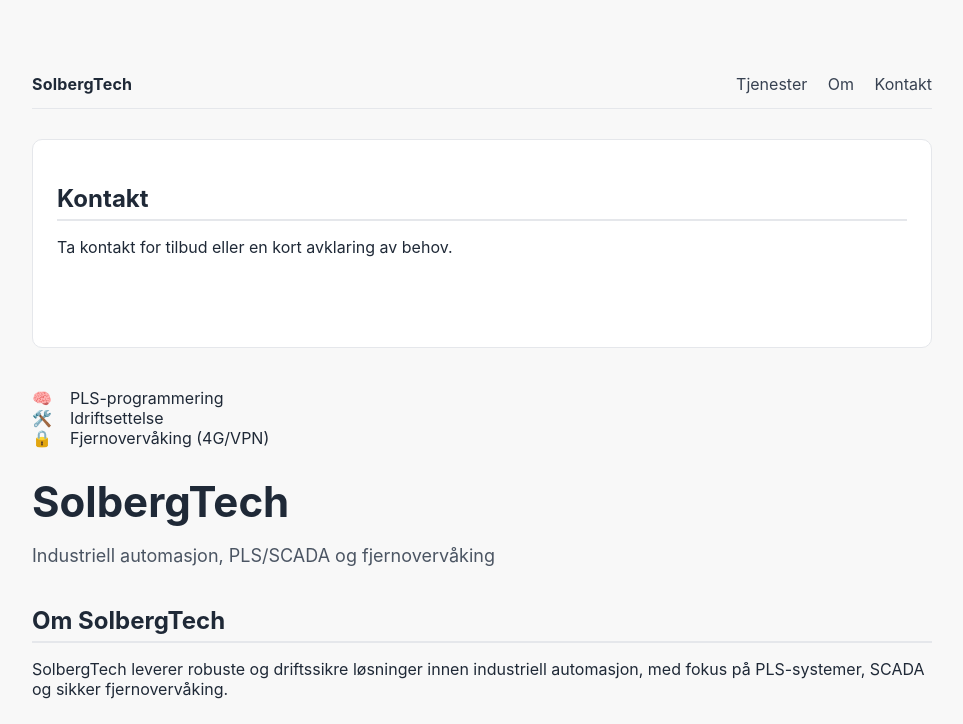
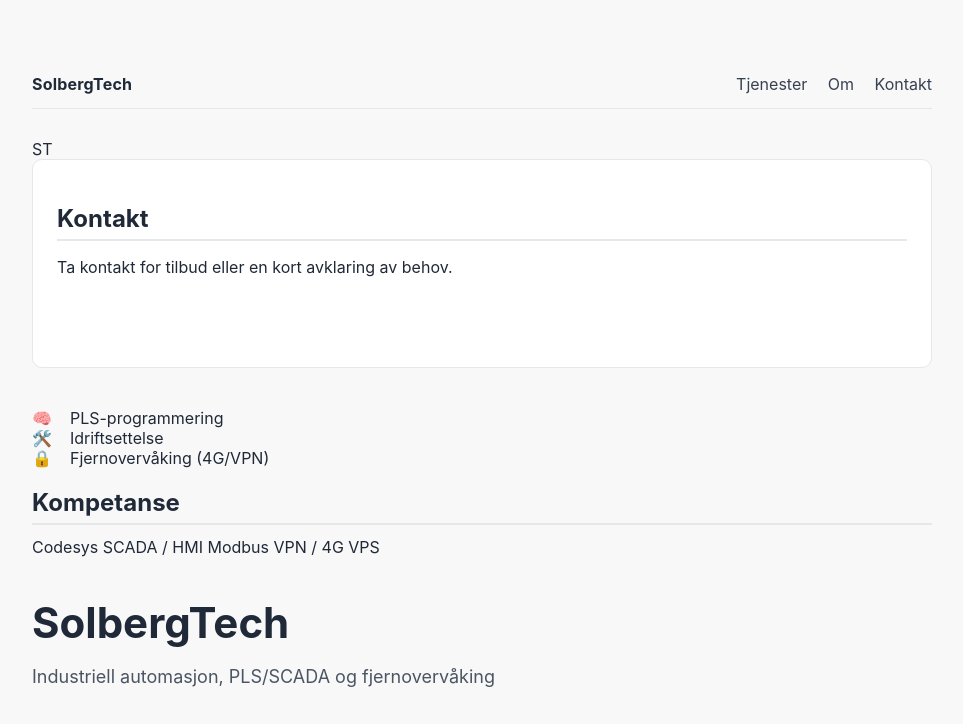
Before and after one commit to solbeand1992/solbergtech, a plain HTML site: page index.html in a window 1280 px wide. Shown: the top 724 px of the page, without its empty margins (158-1121 px from the left). Drawn offline with Linux system fonts and the light colour scheme.

Commit message:
Update index.html

```diff
--- a/index.html
+++ b/index.html
@@ -16,6 +16,7 @@
     <a href="#kontakt">Kontakt</a>
   </div>
 </nav>
+    <div class="logo">ST</div>
 <section id="kontakt" class="cta">
   <h2>Kontakt</h2>
   <p>Ta kontakt for tilbud eller en kort avklaring av behov.</p>
@@ -24,6 +25,16 @@
 <div class="card"><span class="icon">🧠</span> PLS-programmering</div>
 <div class="card"><span class="icon">🛠️</span> Idriftsettelse</div>
 <div class="card"><span class="icon">🔒</span> Fjernovervåking (4G/VPN)</div>
+<section>
+  <h2>Kompetanse</h2>
+  <div class="tags">
+    <span class="tag">Codesys</span>
+    <span class="tag">SCADA / HMI</span>
+    <span class="tag">Modbus</span>
+    <span class="tag">VPN / 4G</span>
+    <span class="tag">VPS</span>
+  </div>
+</section>
 
     <header class="hero">
       <h1>SolbergTech</h1>
```
